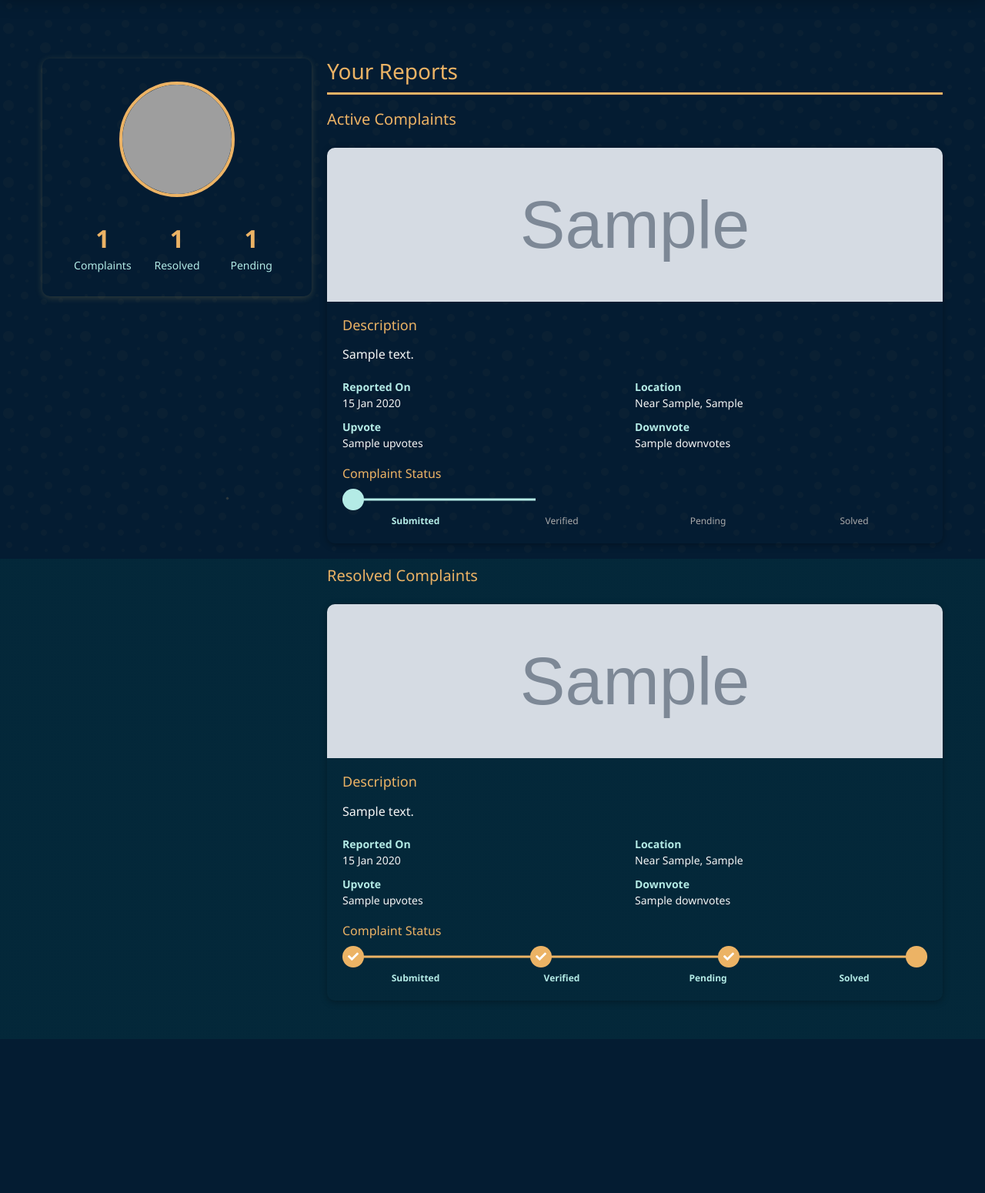
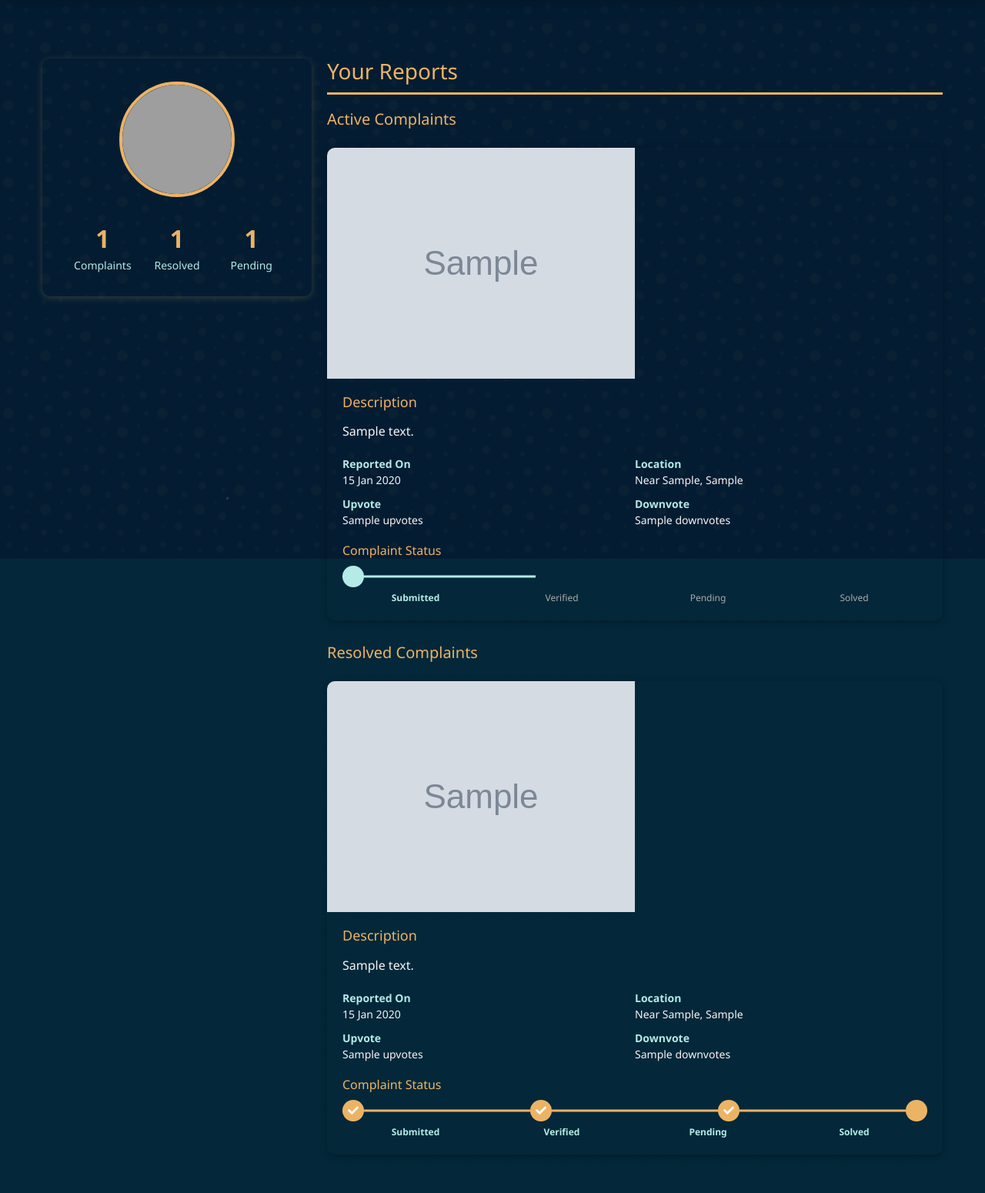
Before and after one commit to Yash0030/pothole-complaint-agentic-ai, a Flask app: template templates/your_complaint_status.html in a window 1280 px wide. Shown: the part 74-1624 px from the top of the page at 77% size. Before the commit the page ends 1352 px from the top, so only its background shows below. Run offline with Flask 3, Linux system fonts and the light colour scheme; the template is opened without the code that fills it: most values are stand-ins (such as "Sample title", 1, 10 or a date in 2020); grey boxes marked "Sample" are stand-in pictures; some libraries are stand-ins or nearby versions; grey boxes are pictures that could not be loaded.

Commit message:
Update your_complaint_status.html

```diff
--- a/templates/your_complaint_status.html
+++ b/templates/your_complaint_status.html
@@ -625,7 +625,7 @@
                     <div class="complaints-grid">
                         {% for complaint in active_complaints %}
                             <div class="complaint-card">
-                                <img src="{{ complaint['image'] }}" alt="Pothole Image" class="complaint-image">
+                                <img src="{{ complaint.image }}" alt="Pothole Image" class="image-thumbnail" onclick="openImageModal('{{ complaint.image }}')">
 
                                 <div class="complaint-details">
                                     <h3 class="complaint-description">Description</h3>
@@ -718,7 +718,7 @@
                     <div class="complaints-grid">
                         {% for complaint in resolved_complaints %}
                             <div class="complaint-card">
-                                <img src="{{ url_for('static', filename=complaint['image']) }}" alt="Pothole Image" class="complaint-image">
+                                <img src="{{ complaint.image }}" alt="Pothole Image" class="image-thumbnail" onclick="openImageModal('{{ complaint.image }}')">
                                 <div class="complaint-details">
                                     <h3 class="complaint-description">Description</h3>
                                     <p>{{ complaint['description'] }}</p>
```
